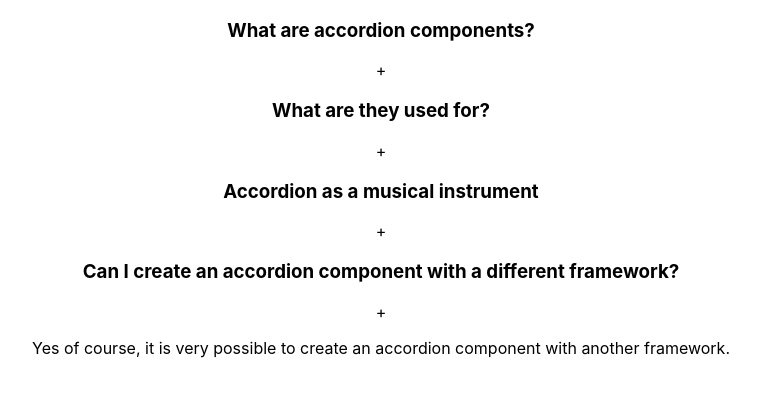
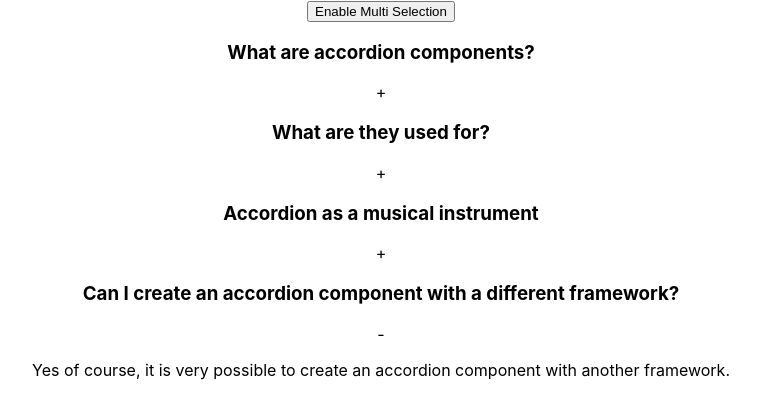
Before and after one commit to Stack-Naveen/20-reactjs-basic-projects, a React (Create React App) app: page / in a window 1280 px wide. Both pictures are taken after a click on the element 640 px from the left and 290 px from the top of the page. Shown: the top 418 px of the page, without its empty margins (259-1019 px from the left). Built offline with nearby package versions, Linux system fonts and the light colour scheme.

Commit message:
Add multiple accordian functionality

```diff
--- a/src/components/accordian/index.jsx
+++ b/src/components/accordian/index.jsx
@@ -3,24 +3,49 @@ import React, { useState } from "react";
 
 export default function Accordian() {
   const [selected, setSelected] = useState(null);
+  const [activate, setActivate] = useState(false);
+  const [multiple, setMultiple] = useState([]);
 
   const handleSingle = (comingId) => {
     console.log(comingId);
     setSelected(comingId === selected ? null : comingId);
   };
 
+  const handleMultiple = (comingId) => {
+    console.log(comingId);
+    let tempMultiple = [...multiple];
+    const findIndex = tempMultiple.indexOf(comingId);
+
+    if (findIndex === -1) tempMultiple.push(comingId);
+    else tempMultiple.splice(findIndex, 1);
+    setMultiple(tempMultiple);
+  };
+
   return (
     <div>
       <div>
+        <button onClick={() => setActivate(!activate)}>
+          {activate ? "Disable Multi Selection" : "Enable Multi Selection"}
+        </button>
         {data && data.length > 0 ? (
           data.map((eachItem) => {
             const { id, question, answer } = eachItem;
             return (
-              <div>
-                <div className="card" onClick={() => handleSingle(id)}>
+              <div key={id}>
+                <div
+                  className="card"
+                  onClick={
+                    activate ? () => handleMultiple(id) : () => handleSingle(id)
+                  }
+                >
                   <h3>{question}</h3>
-                  <span>+</span>
-                  {selected===id?<p>{answer}</p>:<p>{null}</p>}
+                  <span>
+                    {selected === id || multiple.includes(id) ? "-" : "+"}
+                  </span>
+                  {selected === id ||
+                  multiple.includes(id) /* multiple.indexOf(id) !== -1 */ ? (
+                    <p>{answer}</p>
+                  ) : null}
                 </div>
               </div>
             );
```
